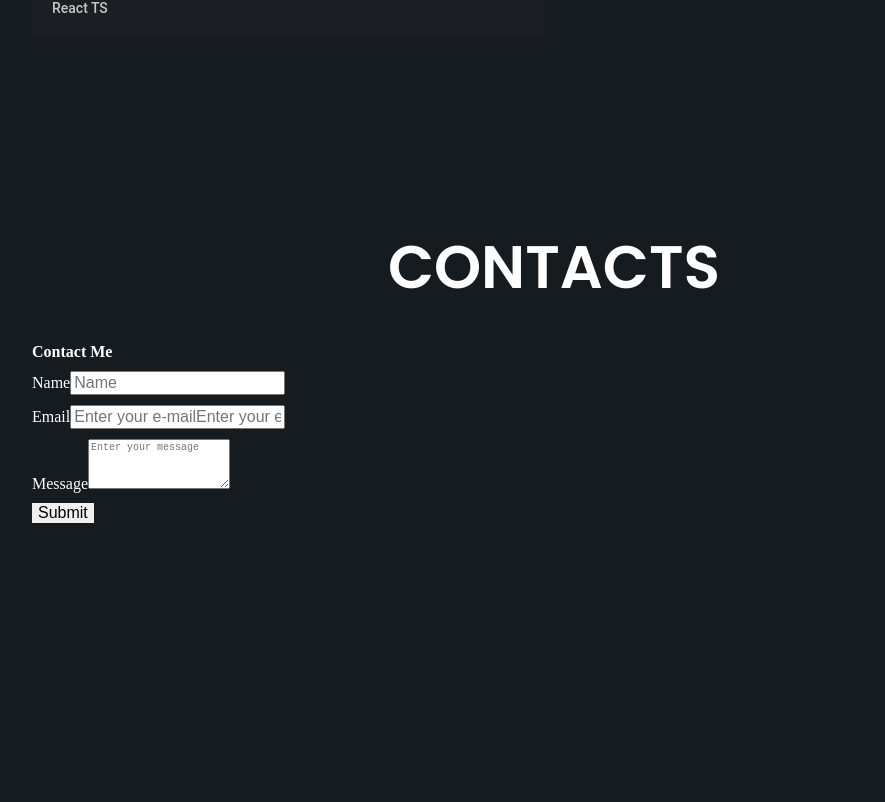
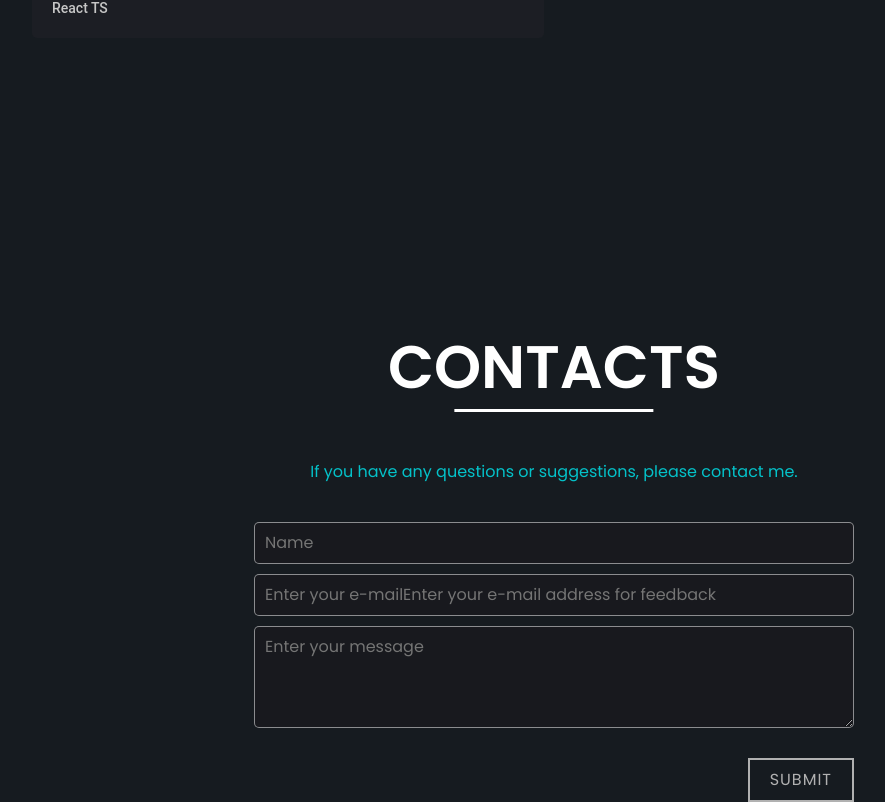
Before and after one commit to CD-Rom01100001/portfolio, a React (Create React App) app: page /react in a window 1280 px wide. Shown: the part 2510-3312 px from the top of the page, without its empty margins (86-971 px from the left). Before the commit the page ends 3033 px from the top, so only its background shows below. Built offline with nearby package versions, Linux system fonts and the light colour scheme.

Commit message:
added styles for the form block

```diff
--- a/src/components/contact/Contact.module.css
+++ b/src/components/contact/Contact.module.css
@@ -1,16 +1,92 @@
+.contact {
+  display: flex;
+  flex-direction: column;
+  align-items: center;
+  margin-top: 10rem;
+}
+
+.titleWrap {
+  text-align: center;
+  margin-bottom: 2rem;
+}
+
 .contactTitle {
+  position: relative;
+  display: inline-block;
   margin-bottom: 4rem;
-  text-align: center;
   font: 600 6rem/7rem 'Poppins', sans-serif;
   text-transform: uppercase;
 }
 
-.formBlock form {
+.contactTitle::after {
+  content: '';
+  position: absolute;
+  bottom: -1rem;
+  left: 50%;
+  transform: translateX(-50%);
+  width: 60%;
+  height: 0.3rem;
+  background: #fff;
+}
+
+.ctaTextBlock {
+  text-align: center;
+}
+
+.ctaText {
+  font: 500 1.6rem/2rem 'Poppins', sans-serif;
+  color: #04c2c9;
+}
+
+.formBlock {
+  position: relative;
   display: flex;
   flex-direction: column;
+  align-items: stretch;
   gap: 1rem 0;
+  margin-top: 4rem;
+  width: 100%;
+  max-width: 60rem;
 }
 
-button {
-  align-self: flex-start;
+.formBlock input, textarea {
+  padding: 1rem;
+  font: 500 1.6rem/2rem 'Poppins', sans-serif;
+  color: #fff;
+  background: rgba(26, 25, 29, 0.5);
+  border: 1px solid rgba(255, 255, 255, 0.5);
+  border-radius: 0.5rem;
 }
+
+.button {
+  display: inline-flex;
+  align-items: center;
+  align-self: flex-end;
+  margin-top: 2rem;
+  padding: 1rem 2rem;
+  font: 300 1.6rem / 2rem 'Poppins', sans-serif;
+  text-transform: uppercase;
+  letter-spacing: 0.1rem;
+  color: #b1b1b1;
+  background: transparent;
+  border: 2px solid #b1b1b1;
+  cursor: pointer;
+  transition: all 0.3s ease-in-out;
+}
+
+.button:hover {
+  color: #161B20;
+  background: #b1b1b1;
+}
+
+.button:active {
+  color: #b1b1b1;
+  background: transparent;
+}
+
+.alert {
+  position: absolute;
+  bottom: 1rem;
+  left: 5rem;
+  font: 500 1.6rem/2rem 'Poppins', sans-serif;
+}
--- a/src/components/contact/Contact.tsx
+++ b/src/components/contact/Contact.tsx
@@ -1,4 +1,4 @@
-import { FC } from 'react';
+import { FC, useState } from 'react';
 import FadeInSection from '../../utils/FadeInSection';
 
 import css from './Contact.module.css'
@@ -9,11 +9,16 @@ interface ContactProps {
 
 const Contact: FC<ContactProps> = ({}) => {
 
+  const [message, setMessage] = useState<string>('')
+  const [isLoading, setIsLoading] = useState<boolean>(false);
+
   const handleSubmit = async (e: React.FormEvent<HTMLFormElement>) => {
     e.preventDefault();
 
     const form = e.currentTarget;
     const formData = new FormData(form);
+
+    setIsLoading(true);
 
     try {
       const response = await fetch("https://formsubmit.co/romanchernyshkov88@gmail.com", {
@@ -25,42 +30,63 @@ const Contact: FC<ContactProps> = ({}) => {
       });
 
       if (response.ok) {
-        alert("Сообщение отправлено!");
+        setMessage('sent')
         form.reset(); // очищаем форму
+        setTimeout(()=>setMessage(''), 5000)
       } else {
-        alert("Ошибка при отправке.");
+        setMessage('sending error')
+        setTimeout(()=>setMessage(''), 5000)
       }
     } catch (error) {
-      alert("Произошла ошибка.");
+      setMessage('error')
+      setTimeout(()=>setMessage(''), 5000)
       console.error(error);
+    } finally {
+      setIsLoading(false);
+      setTimeout(() => setMessage(''), 5000);
     }
   };
 
   return (
     <div className={css.contact}>
       {/* <FadeInSection delay={0.2}> */}
+      <div className={css.titleWrap}>
         <h2 className={css.contactTitle}>contacts</h2>
+      </div>
       {/* </FadeInSection> */}
 
-      <div className={css.formBlock}>
-        <form onSubmit={handleSubmit}>
-          <h3>Contact Me</h3>
-          <label>
-            Name
-            <input type="text" name="name" placeholder='Name' required />
-          </label>
-          <label>
-            Email
-            <input type="email" name="email" placeholder='Enter your e-mailEnter your e-mail address for feedback' required />
-          </label>
-          <label>
-            Message
-            <textarea name="message" rows={4} placeholder='Enter your message' required />
-          </label>
-          <input type="hidden" name="_captcha" value="false" />
-          <button type="submit">Submit</button>
-        </form>
+      <div className={css.ctaTextBlock}>
+        <p className={css.ctaText}>
+          If you have any questions or suggestions, please contact me.
+        </p>
       </div>
+
+
+      <form onSubmit={handleSubmit} className={css.formBlock}>
+        <input type="text" name="name" placeholder='Name' required />
+        <input type="email" name="email" placeholder='Enter your e-mailEnter your e-mail address for feedback' required />
+        <textarea name="message" rows={4} placeholder='Enter your message' required />
+        <input type="hidden" name="_captcha" value="false" />
+        <button type="submit" className={css.button} disabled={isLoading}>Submit</button>
+
+        <p className={css.alert} style={{
+          color: message === 'sent' ? '#1BC41D' :
+          message === 'sending error' || message === 'error' ? '#EE0000' :
+          '#FFF'
+          }}
+        >
+          {isLoading
+            ? 'The message goes out...'
+            : message === 'sent'
+            ? 'Message sent!'
+            : message === 'sending error'
+            ? 'Send error.'
+            : message === 'error'
+            ? 'There was an error.'
+            : ''}
+        </p>
+      </form>
+
     </div>
   );
 }
```
